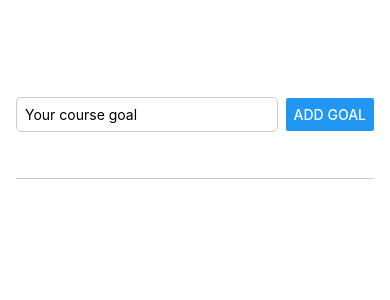
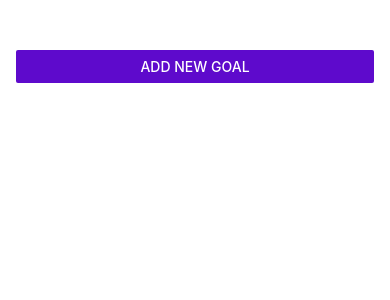
Before and after one commit to Pinetart/React-Native-Max, a React Native app: screen / in a window 390 px wide. Shown: the top 300 px of the page. Built offline with nearby package versions, Linux system fonts and the light colour scheme.

Commit message:
Adding a Modal Screen

```diff
--- a/App.js
+++ b/App.js
@@ -1,10 +1,15 @@
-import { StyleSheet, View, FlatList } from "react-native";
+import { StyleSheet, View, FlatList, Button } from "react-native";
 import { useState } from "react";
 import GoalItem from "./components/GoalItem";
 import GoalInput from "./components/GoalInput";
 
 export default function App() {
   const [courseGoals, setCourseGoals] = useState([]);
+  const [modalIsVisible, setModalIsVisible] = useState(false);
+
+  const startAddGoalHandler = () => {
+    setModalIsVisible(true);
+  };
 
   const addGoalHandler = (enteredGoalText) => {
     setCourseGoals((prevCourseGoals) => [
@@ -21,10 +26,14 @@ export default function App() {
       return prevCourseGoals.filter((goal) => goal.id !== id);
     });
   };
-
   return (
     <View style={styles.container}>
-      <GoalInput addGoalHandler={addGoalHandler} />
+      <Button
+        title="Add New Goal"
+        color="#5e0acc"
+        onPress={startAddGoalHandler}
+      />
+      <GoalInput addGoalHandler={addGoalHandler} visible={modalIsVisible} />
       <View style={styles.goalsContainer}>
         <FlatList
           data={courseGoals}
--- a/components/GoalInput.js
+++ b/components/GoalInput.js
@@ -1,7 +1,7 @@
-import { StyleSheet, View, TextInput, Button } from "react-native";
+import { StyleSheet, View, TextInput, Button, Modal } from "react-native";
 import { useState } from "react";
 
-const GoalInput = ({ addGoalHandler }) => {
+const GoalInput = ({ addGoalHandler, visible }) => {
   const [enteredGoalText, setEnteredGoalText] = useState("");
 
   const goalInputHandler = (enteredText) => {
@@ -9,6 +9,7 @@ const GoalInput = ({ addGoalHandler }) => {
   };
 
   return (
+    <Modal visible={visible} animationType="fade">
       <View style={styles.inputContainer}>
         <TextInput
           style={styles.textInput}
@@ -24,6 +25,7 @@ const GoalInput = ({ addGoalHandler }) => {
           title="Add Goal"
         />
       </View>
+    </Modal>
   );
 };
 const styles = StyleSheet.create({
```
Lines whose indentation alone changed are shown as unchanged.
